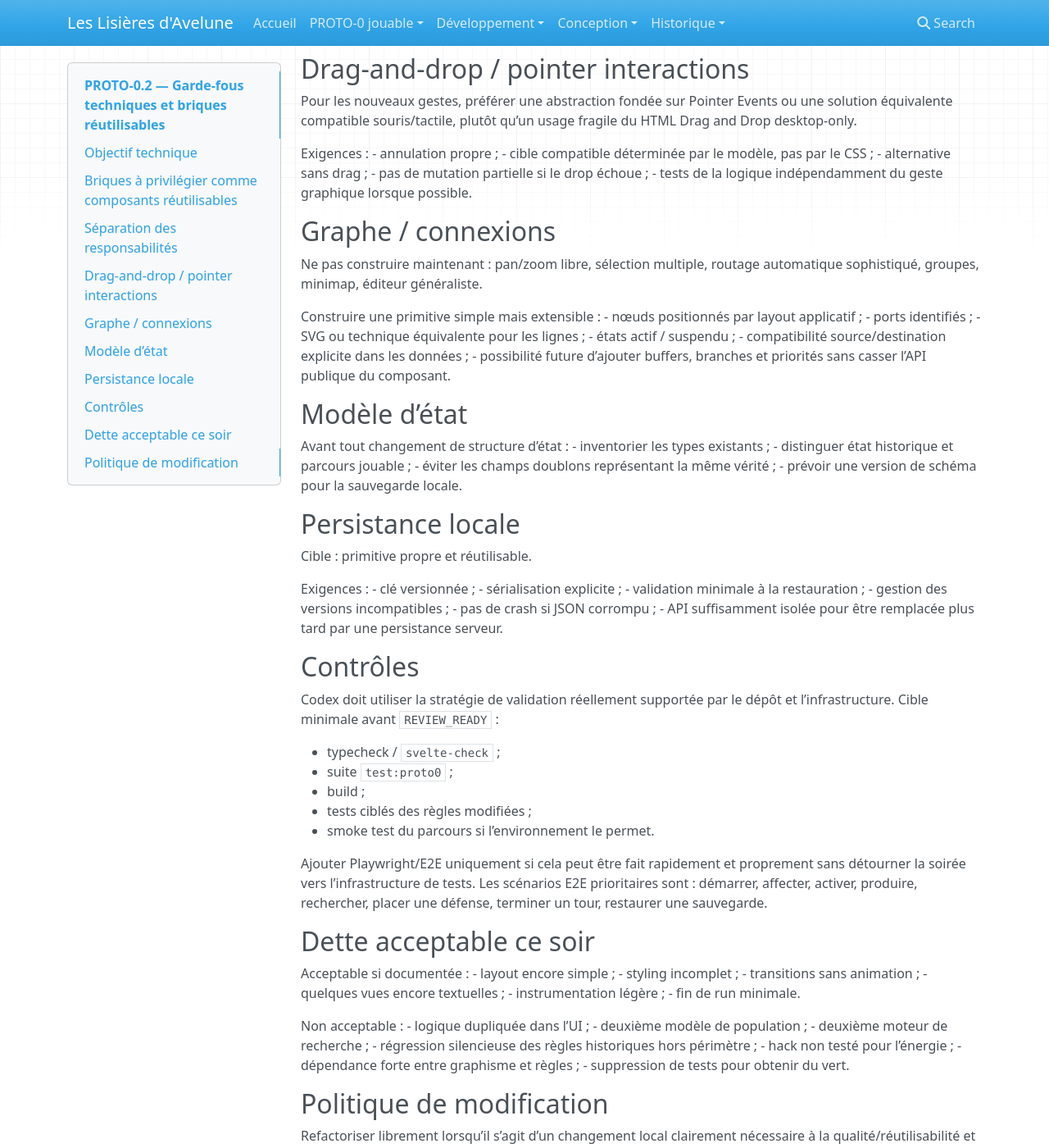
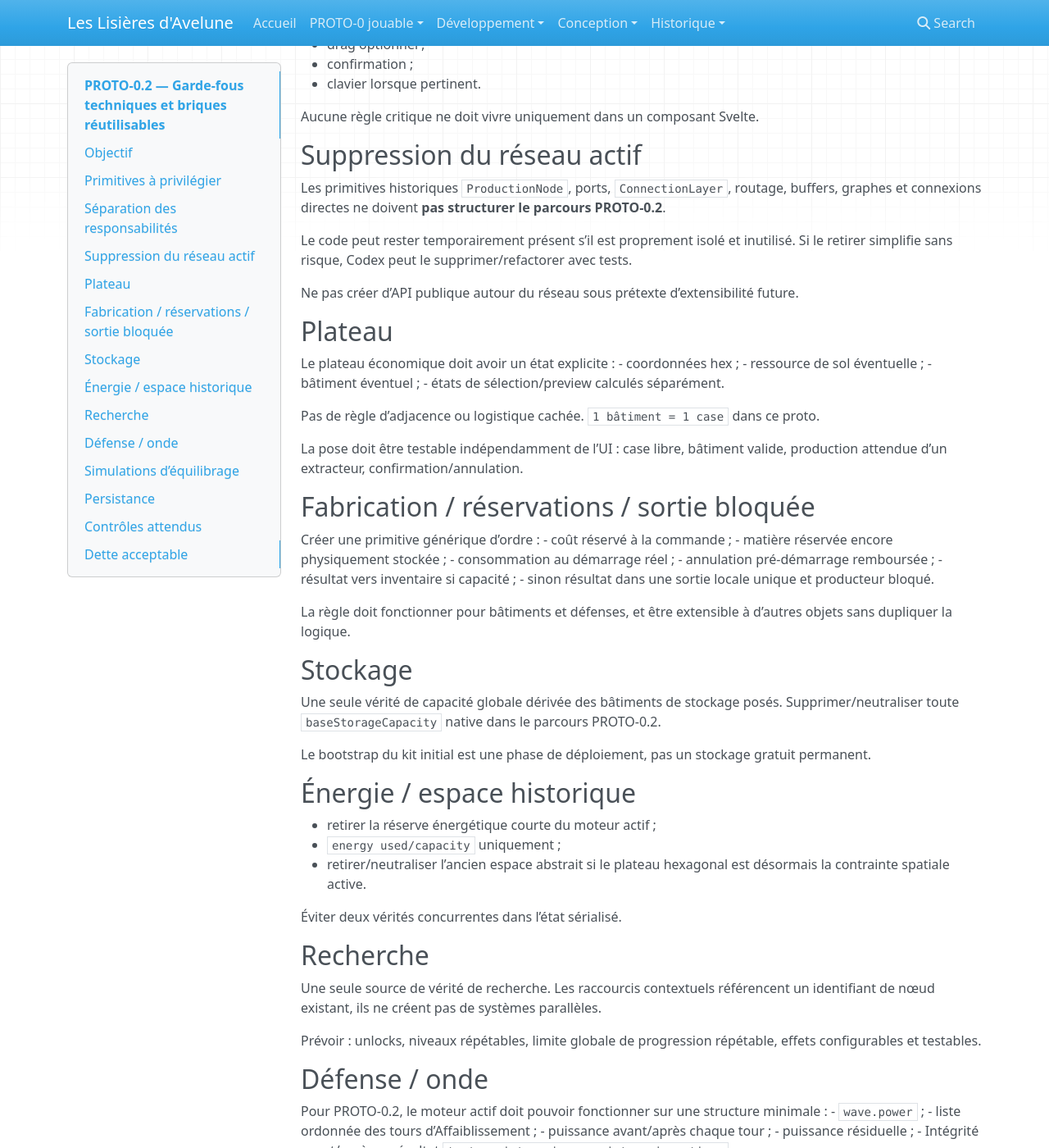
Before and after one commit to Abeliome-Officiel/les-lisieres-avelune, an MkDocs documentation site: the page built from docs/development/proto0.2/03_TECHNICAL_GUARDRAILS.md, in a window 1280 px wide and 1400 px high, scrolled down 1336 px. Shown: the whole window at 82% size. Built offline with MkDocs 1.6.1, drawn with Linux system fonts in a browser that asks for light colours; nearby versions of some CDN libraries; some of the changed text lies outside the part shown.

Commit message:
PROTO-0.2: remplacer les primitives réseau par le plateau

```diff
--- a/docs/development/proto0.2/03_TECHNICAL_GUARDRAILS.md
+++ b/docs/development/proto0.2/03_TECHNICAL_GUARDRAILS.md
@@ -1,131 +1,172 @@
 # PROTO-0.2 — Garde-fous techniques et briques réutilisables
 
-## Objectif technique
+## Objectif
 
-PROTO-0.2 peut être rapide, incomplet dans sa finition et volontairement expérimental. En revanche, les **briques transversales destinées à survivre** doivent être propres, testables et réutilisables afin d’éviter de les réécrire dans les versions suivantes.
+PROTO-0.2 peut rester un prototype visuellement provisoire, mais les primitives destinées à survivre doivent être propres, testables et réutilisables. Ne pas repartir de zéro si le moteur historique peut être adapté sans conserver des concepts désormais hors périmètre.
 
-Le critère n’est donc pas « tout doit être parfait », mais :
+## Primitives à privilégier
 
-> Ce qui est jetable peut rester simple. Ce qui devient une primitive du jeu doit être construit proprement.
+Noms indicatifs, à adapter à l’existant :
+- `HexBoard` ;
+- `HexCell` ;
+- représentation de ressource de sol ;
+- `PlacementPreview` ;
+- `BuildingDefinition` / `BuildingInstance` ;
+- fabrication de bâtiment ;
+- inventaire global / piles / catégories / capacité ;
+- primitive générique de réservation de coût ;
+- sortie locale bloquée d’un producteur ;
+- `Recycler` ;
+- arbre/nœud de recherche source de vérité ;
+- `ResourceHUD` / `CapacityHUD` ;
+- fiche Corcite ;
+- `DefensePath` ;
+- placement de défense ;
+- rapport de vague ;
+- persistance locale versionnée ;
+- interactions clic/tap/clavier réutilisables.
 
-## Briques à privilégier comme composants réutilisables
-
-Noms indicatifs ; Codex doit inspecter l’existant avant de créer des doublons.
-
-- `ResourceStrip` : ressources principales, icônes, quantités, détails.
-- `CapacityStrip` : énergie, population, entretien, stockage, espace si retenu à l’écran.
-- `ProductionNode` : fonction productive générique avec état, coûts, recette, résultat.
-- `ModifierBreakdown` : base + modificateurs + delta + résultat final.
-- `ConnectionLayer` / primitive équivalente : liens entre ports, états actif/suspendu/compatible.
-- `PopulationPool` : population totale, affectée, libre et interactions d’affectation.
-- `DefensePath` : positions, inventaire, placement/déplacement.
-- `EvolutionPanel` / primitive équivalente : recherche en cours, découverte, choix RPG.
-- primitives d’interaction pointer/clic/tap réutilisables.
-
-Ne pas imposer ces noms si des composants existants couvrent déjà correctement la responsabilité.
+Ne pas créer de doublon si un composant/moteur existant couvre déjà correctement la responsabilité.
 
 ## Séparation des responsabilités
 
+### Données/configuration
+- définitions de bâtiments ;
+- coûts ;
+- recettes ;
+- caractéristiques de recherche ;
+- paramètres de vague ;
+- coefficients d’équilibrage.
+
 ### Moteur
 - règles ;
-- validation ;
-- calculs ;
+- réservations ;
 - transitions d’état ;
-- résolution de tour ;
-- effets de recherche ;
-- effets TD.
+- fabrication ;
+- extraction ;
+- placement ;
+- recherche ;
+- résolution défensive ;
+- dégâts d’Intégrité ;
+- victoire/défaite.
 
 ### Présentation
-- formatage joueur ;
+- agrégation joueur ;
 - icônes ;
-- breakdowns ;
-- agrégation lisible ;
+- détails de coûts/modificateurs ;
+- rapports ;
 - états visuels.
 
 ### Interaction
-- drag/pointer ;
-- clic/tap alternatif ;
-- sélection de port ;
-- feedback de compatibilité.
+- sélection ;
+- tap/clic ;
+- drag optionnel ;
+- confirmation ;
+- clavier lorsque pertinent.
 
-Aucun calcul critique de règle ne doit exister uniquement dans un composant Svelte.
+Aucune règle critique ne doit vivre uniquement dans un composant Svelte.
 
-## Drag-and-drop / pointer interactions
+## Suppression du réseau actif
 
-Pour les nouveaux gestes, préférer une abstraction fondée sur Pointer Events ou une solution équivalente compatible souris/tactile, plutôt qu’un usage fragile du HTML Drag and Drop desktop-only.
+Les primitives historiques `ProductionNode`, ports, `ConnectionLayer`, routage, buffers, graphes et connexions directes ne doivent **pas structurer le parcours PROTO-0.2**.
 
-Exigences :
-- annulation propre ;
-- cible compatible déterminée par le modèle, pas par le CSS ;
-- alternative sans drag ;
-- pas de mutation partielle si le drop échoue ;
-- tests de la logique indépendamment du geste graphique lorsque possible.
+Le code peut rester temporairement présent s’il est proprement isolé et inutilisé. Si le retirer simplifie sans risque, Codex peut le supprimer/refactorer avec tests.
 
-## Graphe / connexions
+Ne pas créer d’API publique autour du réseau sous prétexte d’extensibilité future.
 
-Ne pas construire maintenant : pan/zoom libre, sélection multiple, routage automatique sophistiqué, groupes, minimap, éditeur généraliste.
+## Plateau
 
-Construire une primitive simple mais extensible :
-- nœuds positionnés par layout applicatif ;
-- ports identifiés ;
-- SVG ou technique équivalente pour les lignes ;
-- états actif / suspendu ;
-- compatibilité source/destination explicite dans les données ;
-- possibilité future d’ajouter buffers, branches et priorités sans casser l’API publique du composant.
+Le plateau économique doit avoir un état explicite :
+- coordonnées hex ;
+- ressource de sol éventuelle ;
+- bâtiment éventuel ;
+- états de sélection/preview calculés séparément.
 
-## Modèle d’état
+Pas de règle d’adjacence ou logistique cachée. `1 bâtiment = 1 case` dans ce proto.
 
-Avant tout changement de structure d’état :
-- inventorier les types existants ;
-- distinguer état historique et parcours jouable ;
-- éviter les champs doublons représentant la même vérité ;
-- prévoir une version de schéma pour la sauvegarde locale.
+La pose doit être testable indépendamment de l’UI : case libre, bâtiment valide, production attendue d’un extracteur, confirmation/annulation.
 
-## Persistance locale
+## Fabrication / réservations / sortie bloquée
 
-Cible : primitive propre et réutilisable.
+Créer une primitive générique d’ordre :
+- coût réservé à la commande ;
+- matière réservée encore physiquement stockée ;
+- consommation au démarrage réel ;
+- annulation pré-démarrage remboursée ;
+- résultat vers inventaire si capacité ;
+- sinon résultat dans une sortie locale unique et producteur bloqué.
 
-Exigences :
-- clé versionnée ;
+La règle doit fonctionner pour bâtiments et défenses, et être extensible à d’autres objets sans dupliquer la logique.
+
+## Stockage
+
+Une seule vérité de capacité globale dérivée des bâtiments de stockage posés. Supprimer/neutraliser toute `baseStorageCapacity` native dans le parcours PROTO-0.2.
+
+Le bootstrap du kit initial est une phase de déploiement, pas un stockage gratuit permanent.
+
+## Énergie / espace historique
+
+- retirer la réserve énergétique courte du moteur actif ;
+- `energy used/capacity` uniquement ;
+- retirer/neutraliser l’ancien espace abstrait si le plateau hexagonal est désormais la contrainte spatiale active.
+
+Éviter deux vérités concurrentes dans l’état sérialisé.
+
+## Recherche
+
+Une seule source de vérité de recherche. Les raccourcis contextuels référencent un identifiant de nœud existant, ils ne créent pas de systèmes parallèles.
+
+Prévoir : unlocks, niveaux répétables, limite globale de progression répétable, effets configurables et testables.
+
+## Défense / onde
+
+Pour PROTO-0.2, le moteur actif doit pouvoir fonctionner sur une structure minimale :
+- `wave.power` ;
+- liste ordonnée des tours d’Affaiblissement ;
+- puissance avant/après chaque tour ;
+- puissance résiduelle ;
+- Intégrité avant/après ;
+- résultat `tester-victory | game-victory | continue`.
+
+Les anciens champs pression/structure/charge/matière peuvent être migrés/isolés mais ne doivent plus dicter la résolution active.
+
+La croissance de puissance entre ondes doit être centralisée et strictement croissante. Codex peut ajuster les paramètres numériques par simulation, sans changer les règles.
+
+## Simulations d’équilibrage
+
+Avant `REVIEW_READY`, écrire/exécuter une simulation déterministe permettant au minimum de comparer :
+- trajectoire raisonnable de développement/défense ;
+- trajectoire faible ou mal optimisée ;
+- impact de plusieurs allocations de recherche ;
+- nombre d’ondes avant victoire ou mort ;
+- absence de run infini si le joueur n’atteint jamais zéro résidu.
+
+Cible de laboratoire : au moins une stratégie raisonnable gagne après plusieurs cycles, tandis qu’une stratégie déficiente finit par perdre. Ne pas chercher un équilibrage final.
+
+## Persistance
+
+Primitive versionnée :
 - sérialisation explicite ;
-- validation minimale à la restauration ;
-- gestion des versions incompatibles ;
-- pas de crash si JSON corrompu ;
-- API suffisamment isolée pour être remplacée plus tard par une persistance serveur.
+- validation à la restauration ;
+- migration/rejet propre des anciennes sauvegardes incompatibles ;
+- aucun crash sur JSON corrompu ;
+- nouvelle partie explicite.
 
-## Contrôles
+## Contrôles attendus
 
-Codex doit utiliser la stratégie de validation réellement supportée par le dépôt et l’infrastructure. Cible minimale avant `REVIEW_READY` :
+Avant `REVIEW_READY` :
+- typecheck / `svelte-check` ;
+- `test:proto0` ;
+- build ;
+- tests ciblés des nouvelles règles ;
+- simulations d’équilibrage ;
+- smoke test du parcours ;
+- responsive desktop/mobile vérifié raisonnablement.
 
-- typecheck / `svelte-check` ;
-- suite `test:proto0` ;
-- build ;
-- tests ciblés des règles modifiées ;
-- smoke test du parcours si l’environnement le permet.
+Ajouter E2E si faisable proprement, avec scénarios prioritaires : déploiement initial, pose, extraction, transformation/fabrication, recherche, production d’une défense, placement, onde, victoire/défaite, sauvegarde/restauration.
 
-Ajouter Playwright/E2E uniquement si cela peut être fait rapidement et proprement sans détourner la soirée vers l’infrastructure de tests. Les scénarios E2E prioritaires sont : démarrer, affecter, activer, produire, rechercher, placer une défense, terminer un tour, restaurer une sauvegarde.
+## Dette acceptable
 
-## Dette acceptable ce soir
+Acceptable si documentée : assets temporaires, palette encore ajustable, animations limitées, certains panneaux secondaires simples.
 
-Acceptable si documentée :
-- layout encore simple ;
-- styling incomplet ;
-- transitions sans animation ;
-- quelques vues encore textuelles ;
-- instrumentation légère ;
-- fin de run minimale.
-
-Non acceptable :
-- logique dupliquée dans l’UI ;
-- deuxième modèle de population ;
-- deuxième moteur de recherche ;
-- régression silencieuse des règles historiques hors périmètre ;
-- hack non testé pour l’énergie ;
-- dépendance forte entre graphisme et règles ;
-- suppression de tests pour obtenir du vert.
-
-## Politique de modification
-
-Refactoriser librement lorsqu’il s’agit d’un changement local clairement nécessaire à la qualité/réutilisabilité et couvert par tests.
-
-Si un refactor devient transversal, massif ou modifie plusieurs domaines sans nécessité directe pour la tâche : arrêter ce refactor et documenter la proposition au lieu d’élargir silencieusement le périmètre.
+Non acceptable : logique dupliquée dans l’UI, réseau direct réintroduit, stockage natif caché, seconde réserve énergie, ancien espace abstrait actif, victoire basée sur anciens champs de vague, tests supprimés pour passer, page principale non jouable, mobile inutilisable.
```
